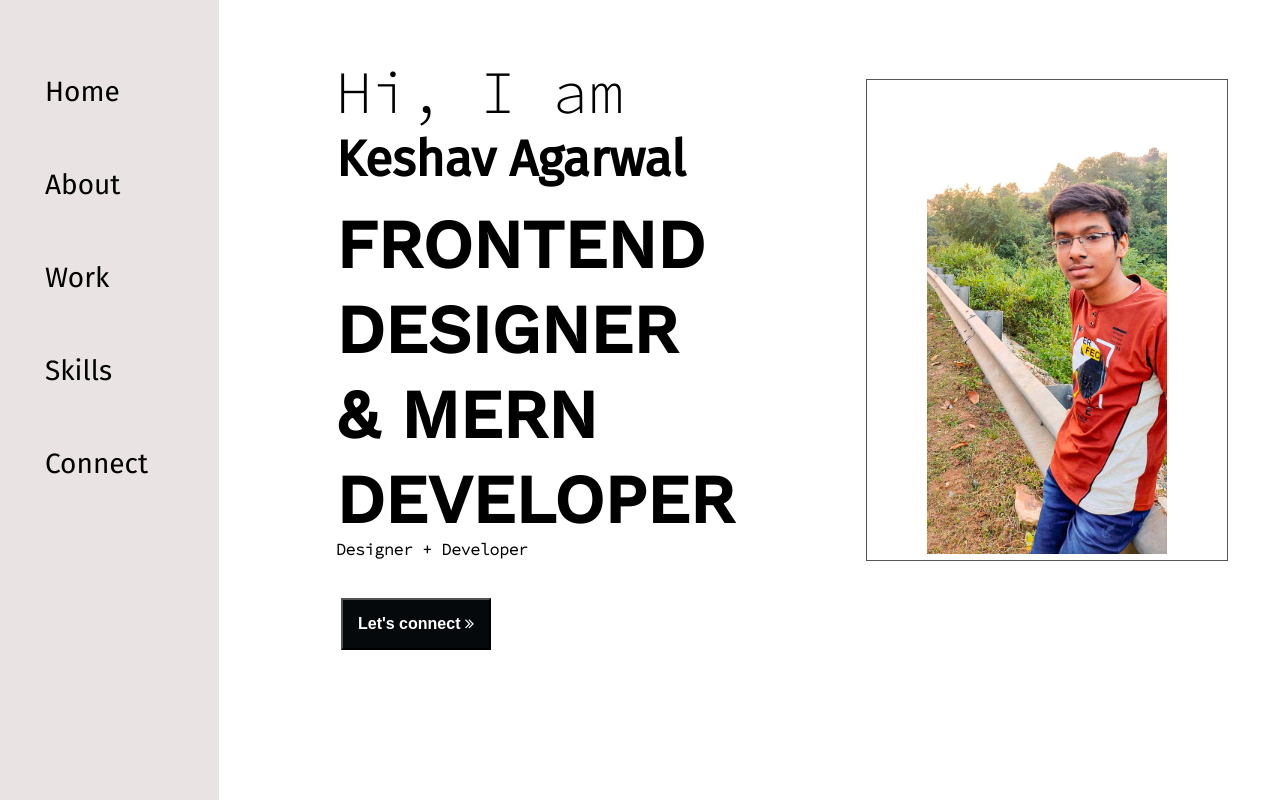
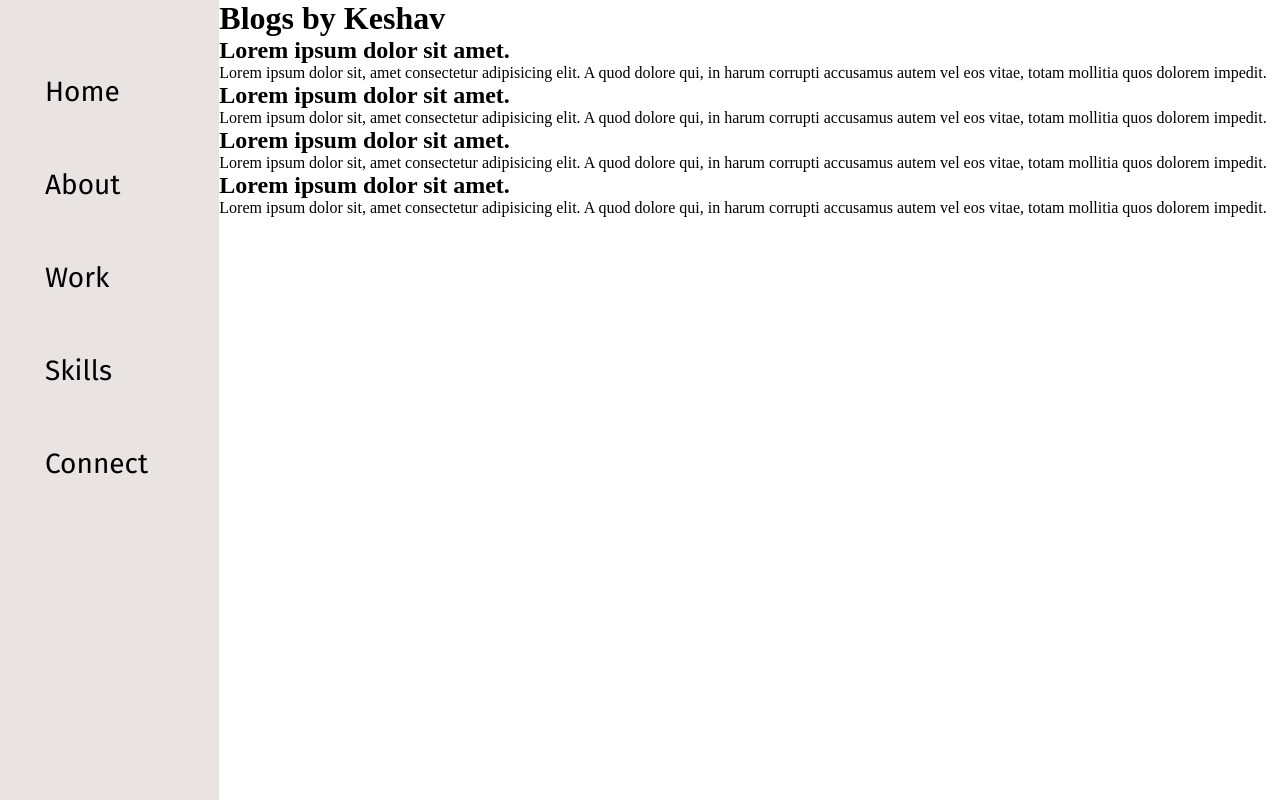
Before and after one commit to KeshavAgarwal903/keshav-portfoliio, a plain HTML site: page skills.html in a window 1280 px wide. Drawn offline with nearby package versions, Linux system fonts and the light colour scheme.

Commit message:
Add files via upload

```diff
--- a/skills.html
+++ b/skills.html
@@ -17,7 +17,7 @@
       <div class="sidebar">
         <nav>
           <ul>
-            <li><a href="#">Home</li></a>
+            <li><a href="index.html">Home</li></a>
             <li><a href="/about.html">About</li></a>
             <li><a href="/work.html">Work</li></a>
             <li><a href="/skills.html">Skills</li></a>
@@ -26,32 +26,17 @@
         </nav>
       </div>
       <div class="main">
-        <div class="infoContainer">
-          <div class="devInfo">
-            <div class="hello">Hi, I am</div>
-            <div class="name">Keshav Agarwal</div>
-            <div class="about">
-              <div class="content">
-              <h2>FRONTEND</h2>
-              <h2>DESIGNER</h2>
-              <h2>& MERN</h2>
-              <h2>DEVELOPER</h2>
-              </div>
-              <!-- <div class="icon">
-                <i class="fab fa-html5"></i>
-                <i class="fab fa-css3-alt"></i>
-              </div> -->
-            </div>
-            <div class="short-note">
-              Designer + Developer
-            </div>
-            <div class="buttons">
-              <!-- <button>Download CV</button> -->
-              <button class="connect">Let's connect  <i class="fa fa-angle-double-right"></i></button>
-            </div>
-          </div>
-          <div class="devPic">
-            <img src="Images/personal.jpg" alt="Keshav Agarwal" />
+        <div class="blogContainer">
+          <h1>Blogs by Keshav</h1>
+          <div class="blogitem">
+            <h2>Lorem ipsum dolor sit amet.</h2>
+            <p>Lorem ipsum dolor sit, amet consectetur adipisicing elit. A quod dolore qui, in harum corrupti accusamus autem vel eos vitae, totam mollitia quos dolorem impedit.</p>
+            <h2>Lorem ipsum dolor sit amet.</h2>
+            <p>Lorem ipsum dolor sit, amet consectetur adipisicing elit. A quod dolore qui, in harum corrupti accusamus autem vel eos vitae, totam mollitia quos dolorem impedit.</p>
+            <h2>Lorem ipsum dolor sit amet.</h2>
+            <p>Lorem ipsum dolor sit, amet consectetur adipisicing elit. A quod dolore qui, in harum corrupti accusamus autem vel eos vitae, totam mollitia quos dolorem impedit.</p>
+            <h2>Lorem ipsum dolor sit amet.</h2>
+            <p>Lorem ipsum dolor sit, amet consectetur adipisicing elit. A quod dolore qui, in harum corrupti accusamus autem vel eos vitae, totam mollitia quos dolorem impedit.</p>
           </div>
         </div>
       </div>
--- a/style.css
+++ b/style.css
@@ -219,3 +219,7 @@ form button{
 
 
 /* Contact form CSS new end  */
+
+/* Blog page CSS Start  */
+
+/* Blog page CSS end  */
```
Also changed, not shown: connect.html (+1 -1 lines), note.txt (added).
